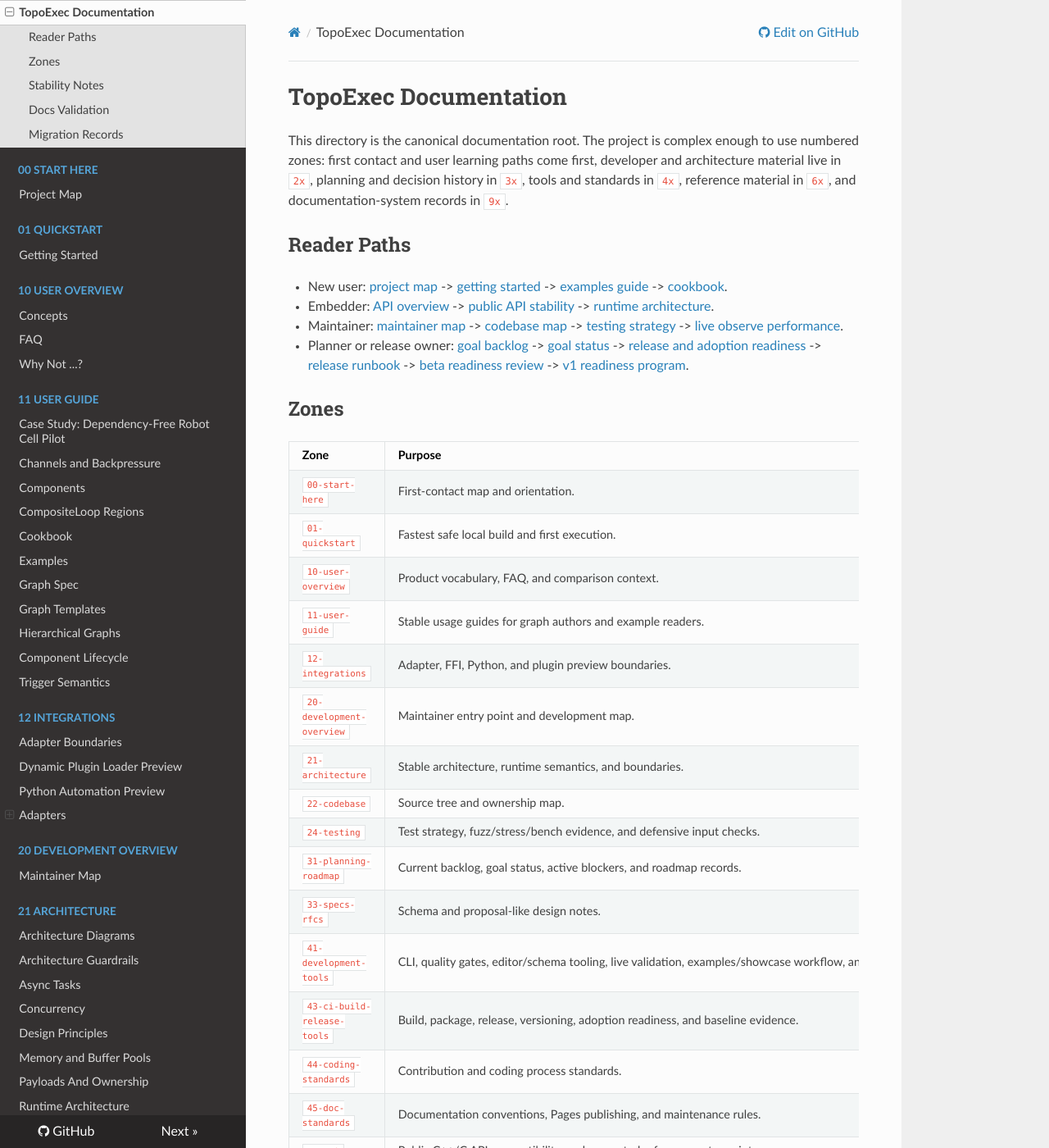
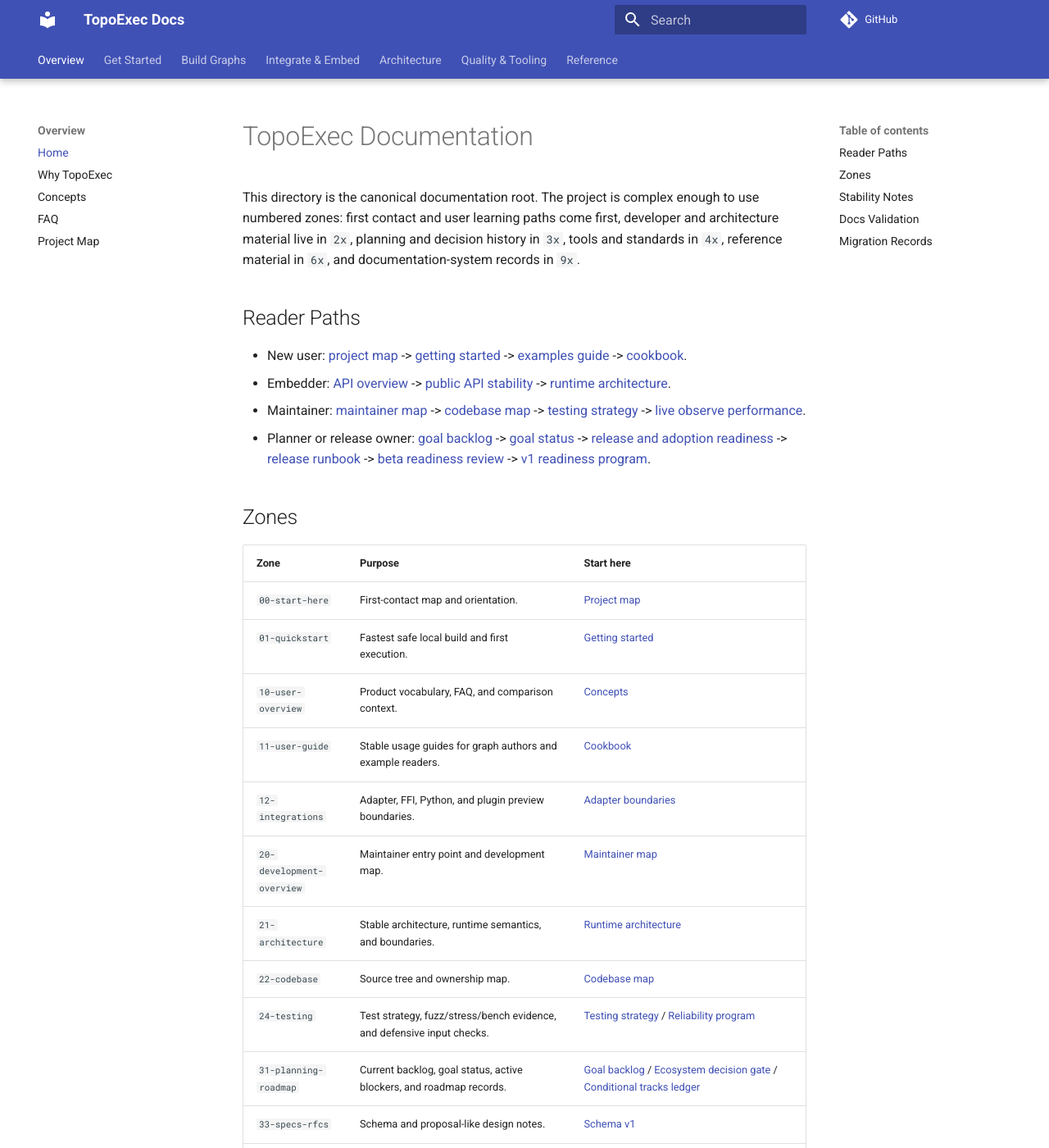
Before and after one commit to sean2077/topoexec, an MkDocs documentation site: the page built from docs/README.md, in a window 1280 px wide and 1400 px high. Shown: the whole window at 82% size. Built offline with MkDocs 1.6.1 and Material for MkDocs 9.7.7, drawn with Linux system fonts in a browser that asks for light colours; nearby versions of some CDN libraries; comment, search, counter and statistics services are not loaded; part of the change alters nothing that is shown; some of the changed text lies outside the part shown.

Commit message:
docs: simplify MkDocs navigation for adoption
Focus the published docs navigation on seven reader-facing buckets while keeping internal pages buildable outside the primary nav.

Constraint: Only mkdocs.yml could be edited for the navigation reduction

Rejected: Moving or editing Markdown pages | the requested scope was config-only navigation

Confidence: high

Scope-risk: narrow

Directive: Keep internal maintainer and release docs searchable without promoting them to primary tabs

Tested: mkdocs build --strict --site-dir site; PYTHON=.cache/mkdocs-material-venv/bin/python ./scripts/docs_build_site.sh; browser DOM nav/direct-link check; scripts/agent_check.sh in no-tag temp clone

Not-tested: Local scripts/agent_check.sh release_prepare_smoke is blocked by existing local tag v0.2.0-alpha.0

Co-authored-by: OmX <omx@oh-my-codex.dev>

```diff
--- a/mkdocs.yml
+++ b/mkdocs.yml
@@ -3,8 +3,92 @@ site_description: Small embeddable C++20 semantic runtime
 repo_url: https://github.com/sean2077/topoexec
 docs_dir: docs
 site_dir: site
+nav:
+  - Overview:
+      - Home: README.md
+      - Why TopoExec: 10-user-overview/why-topoexec.md
+      - Concepts: 10-user-overview/concepts.md
+      - FAQ: 10-user-overview/faq.md
+      - Project Map: 00-start-here/project-map.md
+  - Get Started:
+      - Getting Started: 01-quickstart/getting-started.md
+      - Cookbook: 11-user-guide/cookbook.md
+      - Examples: 11-user-guide/examples.md
+  - Build Graphs:
+      - Graph Spec: 11-user-guide/graph-spec.md
+      - Components: 11-user-guide/components.md
+      - Channels and Backpressure: 11-user-guide/channels.md
+      - Component Lifecycle: 11-user-guide/lifecycle.md
+      - Trigger Semantics: 11-user-guide/triggers.md
+      - Graph Templates: 11-user-guide/graph-templates.md
+      - CompositeLoop Regions: 11-user-guide/composite-loops.md
+      - Hierarchical Graphs: 11-user-guide/hierarchical-graphs.md
+      - "Case Study: Robot Cell": 11-user-guide/case-study-robot-cell.md
+  - Integrate & Embed:
+      - Adapter Boundaries: 12-integrations/adapter-boundaries.md
+      - Python Automation Preview: 12-integrations/python-preview.md
+      - Dynamic Plugin Loader Preview: 12-integrations/plugin-loader.md
+      - Adapters:
+          - OTel Exporter Preview: 12-integrations/adapters/otel.md
+          - Prometheus Exporter Preview: 12-integrations/adapters/prometheus.md
+          - ROS 2 Adapter Preview: 12-integrations/adapters/ros2.md
+      - API Overview: 61-api/api-overview.md
+      - Public C++ API: 61-api/public-api.md
+      - C API / FFI Preview: 61-api/c-api.md
+  - Architecture:
+      - Runtime Architecture: 21-architecture/runtime-architecture.md
+      - Scheduler Semantics: 21-architecture/scheduler.md
+      - Runtime Semantics: 21-architecture/runtime-semantics.md
+      - Runtime Semantic Contract: 21-architecture/semantic-contract.md
+      - State and Config Snapshots: 21-architecture/state.md
+      - Async Tasks: 21-architecture/async-tasks.md
+      - Concurrency: 21-architecture/concurrency.md
+      - Memory and Buffer Pools: 21-architecture/memory.md
+      - Payloads and Ownership: 21-architecture/payloads.md
+      - Architecture Guardrails: 21-architecture/architecture-guardrails.md
+      - Architecture Diagrams: 21-architecture/architecture-diagrams.md
+  - Quality & Tooling:
+      - CLI: 41-development-tools/cli.md
+      - Quality Gates: 41-development-tools/quality-gates.md
+      - Testing Strategy: 24-testing/testing-strategy.md
+      - Defensive Input Handling: 24-testing/defensive-input.md
+      - Coverage-Guided Fuzzing: 24-testing/fuzzing.md
+      - Stress and Soak Testing: 24-testing/stress-testing.md
+      - Performance Baselines: 24-testing/performance-baselines.md
+      - Low-Overhead Live Runtime Validation: 41-development-tools/live-runtime-validation.md
+      - Live Observe Performance Policy: 24-testing/live-observe-performance.md
+  - Reference:
+      - Schema Version 1: 33-specs-rfcs/schema-v1.md
+      - Diagnostics: 62-schemas-protocols/diagnostics.md
+      - Runtime Metrics: 62-schemas-protocols/metrics.md
+      - Trace Events: 62-schemas-protocols/trace-events.md
+      - Live Observe Events Schema v1: 62-schemas-protocols/live-observe-events.md
+      - Doxygen API Reference: 61-api/doxygen.md
+not_in_nav: |
+  20-development-overview/**
+  21-architecture/design-principles.md
+  21-architecture/runtime-invariants.md
+  22-codebase/**
+  24-testing/reliability-program.md
+  31-planning-roadmap/**
+  33-specs-rfcs/schema-v2-notes.md
+  41-development-tools/agent-goals.md
+  41-development-tools/editor-schema.md
+  41-development-tools/examples-and-showcase.md
+  43-ci-build-release-tools/**
+  44-coding-standards/**
+  45-doc-standards/**
+  61-api/api-change-checklist.md
+  94-doc-migrations/**
 theme:
-  name: readthedocs
+  name: material
+  features:
+    - navigation.sections
+    - navigation.prune
+    - navigation.tabs
+    - navigation.tabs.sticky
+    - navigation.top
+    - toc.follow
 use_directory_urls: true
 strict: true
 markdown_extensions:
```
